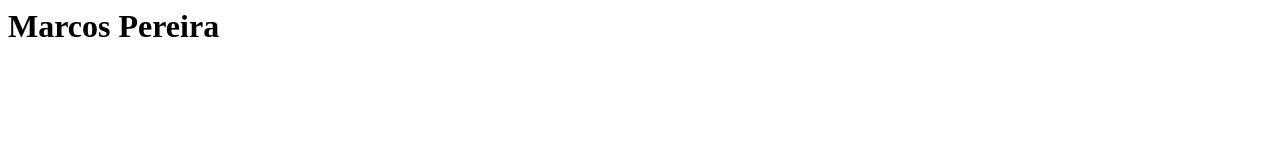
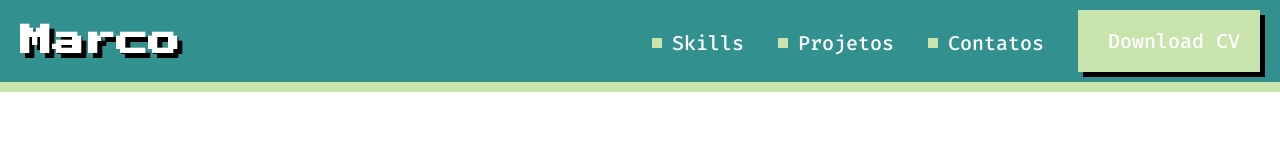
Before and after one commit to MarcoPereirapy/marcopereirapy.github.io, a plain HTML site: page index.html in a window 1280 px wide. Drawn offline with Linux system fonts and the light colour scheme.

Commit message:
Adds the course project

```diff
--- /dev/null
+++ b/css/index.css
@@ -0,0 +1,55 @@
+
+header {
+    display: flex;
+    justify-content: space-between;
+    align-items: center;
+    background-color: #32908F;
+    border-bottom: 10px solid #C9E3AC;
+    padding: 10px 20px;
+}
+
+h1 {
+    font-family: "Press Start 2P";
+    color: #FFF;
+    text-shadow: 5px 5px 0px #000;
+
+}
+
+nav {
+    text-align: right;
+}
+
+
+a {
+    display: inline-flex;
+    align-items: center;
+    color: #ffff;
+    font-size: 20px;
+    font-family: "Fira Code",sans-serif;
+    font-weight: 500;
+    text-decoration: none;
+    margin-right: 30px;
+
+}
+
+a::before {
+    content: " ";
+    background-color: #C9E3AC;
+    width: 10px;
+    height: 10px;
+    margin-right: 10px;
+}
+
+#button {
+    display:inline-block;
+    margin-right: 0px;
+    background-color: #C9E3AC;
+    padding: 18px 20px;
+    box-shadow: 5px 5px 0px #000;
+    transition: transform 100ms cubic-bezier(.89,-0.45,0,3.37);
+
+}
+
+#button:hover {
+    transform: scale(1.09);
+    background: powderblue;
--- /dev/null
+++ b/css/reset.css
@@ -0,0 +1,4 @@
+body, h1, h2 h3 {
+    margin: 0;
+
+}
--- /dev/null
+++ b/css/resetdisplayblock.css
@@ -0,0 +1,15 @@
+* {
+    margin: 0;
+    padding: 0;
+    border: 0;
+}
+
+body {
+    font-family: "Open Sans", sans-serif;
+}
+
+ul,
+ol,
+li {
+    list-style: none;
+}
--- a/index.html
+++ b/index.html
@@ -1 +1,30 @@
-<h1>Marcos Pereira<h1>
+<!DOCTYPE html>
+<html lang="pt-BR">
+
+<head>
+    <meta charset="UTF-8">
+    <title>Marcos Pereira</title>
+    <link rel="stylesheet" href="css/reset.css">
+    <link rel="stylesheet" href="css/index.css">
+
+
+    <link rel="preconnect" href="https://fonts.googleapis.com">
+    <link rel="preconnect" href="https://fonts.gstatic.com" crossorigin>
+    <link href="https://fonts.googleapis.com/css2?family=Fira+Code:wght@300;500&family=Press+Start+2P&display=swap" rel="stylesheet">
+
+</head>
+
+<body>
+    <header>
+        <!--<img src="assets/img/logo4.png" alt="Avatar Marcos"> -->
+        <h1>Marco</h1>
+        <nav>
+            <a href="" lang="en">Skills</a>
+            <a href="">Projetos</a>
+            <a href="">Contatos</a>
+            <a id="button" href="" lang="en">Download CV</a>
+        </nav>
+    </header>
+</body>
+
+</html>
```
Also changed, not shown: css/displayblock.css (added, +30 -0 lines).
